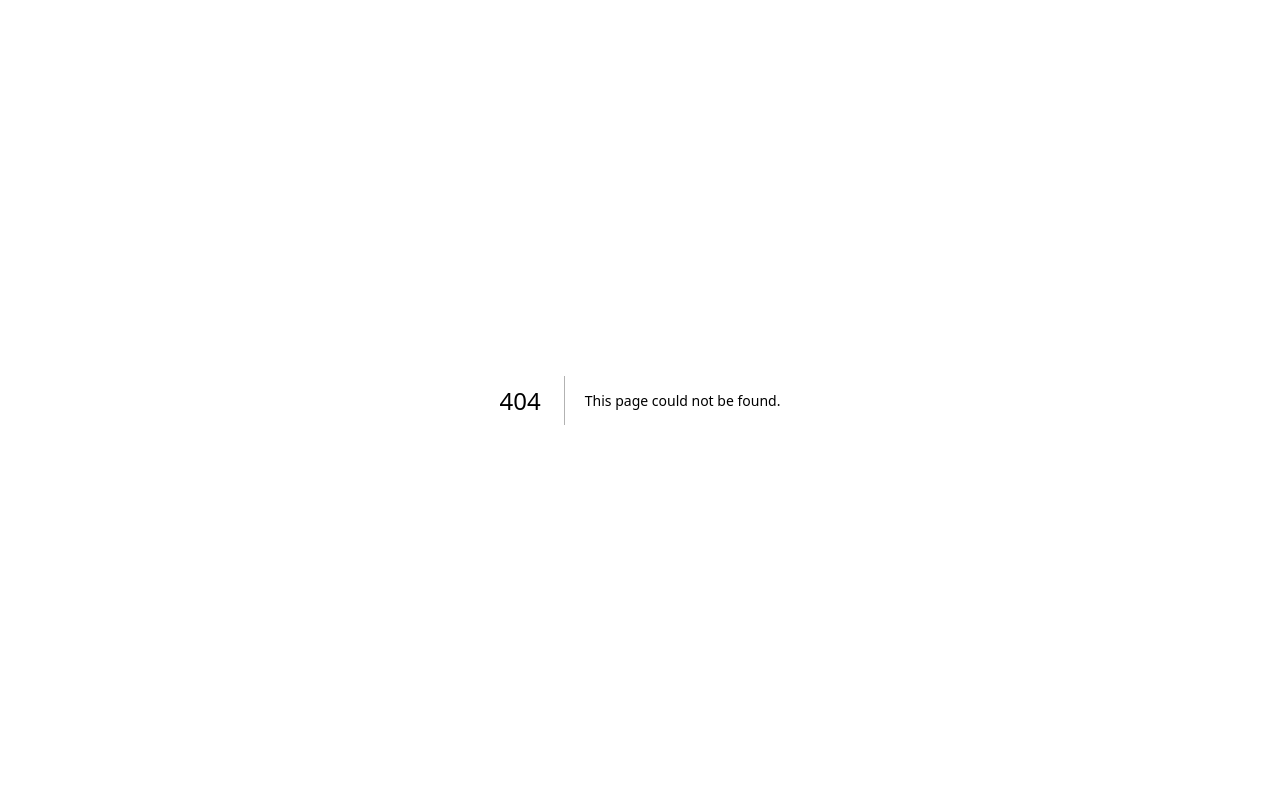
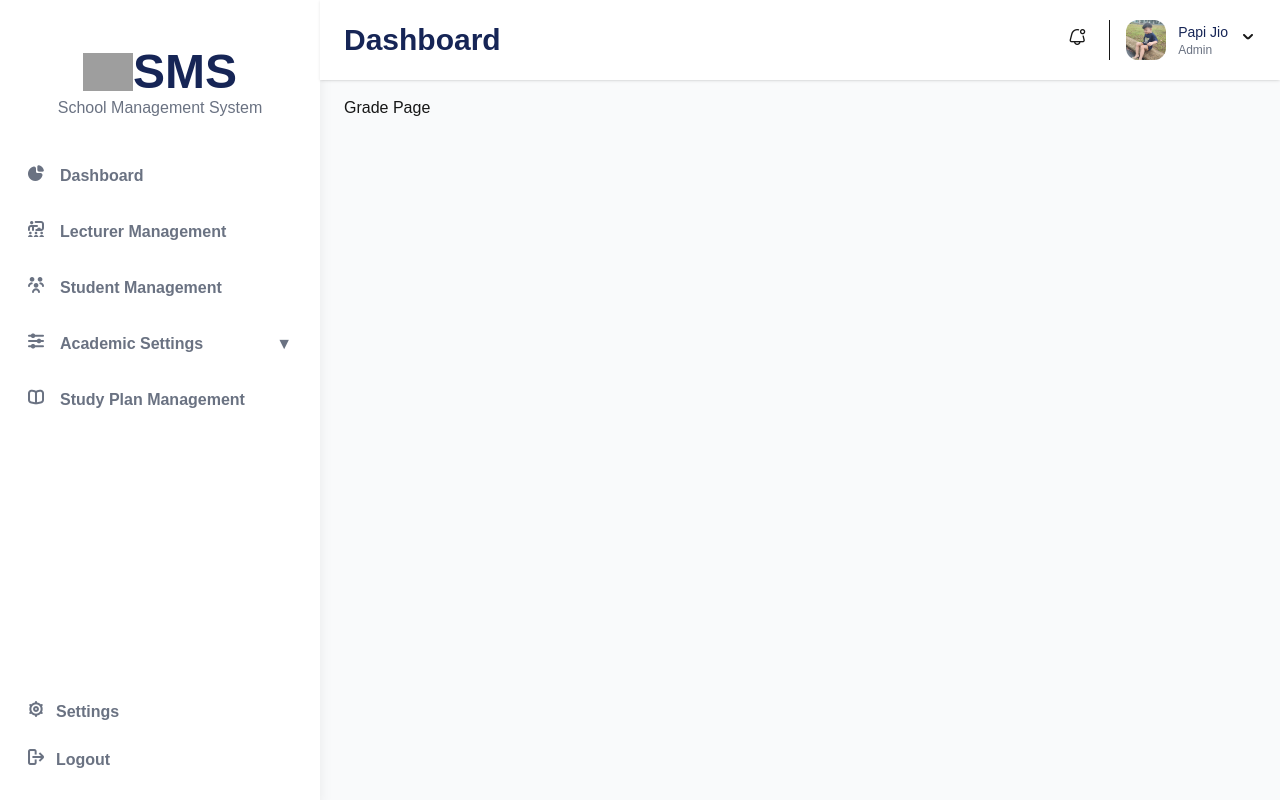
Before and after one commit to Tellu-11/schoolmanagement-fe, a Next.js app: page /dashboard/grade in a window 1280 px wide. Before the commit this address had no page. Built offline with nearby package versions, Linux system fonts and the light colour scheme; grey boxes are pictures that could not be loaded.

Commit message:
feat(grade): create grade page

```diff
--- /dev/null
+++ b/app/dashboard/grade/page.tsx
@@ -0,0 +1,7 @@
+export default function GradePage() {
+    return (
+        <div>
+            <h1>Grade Page</h1>
+        </div>
+    )
+}
```
